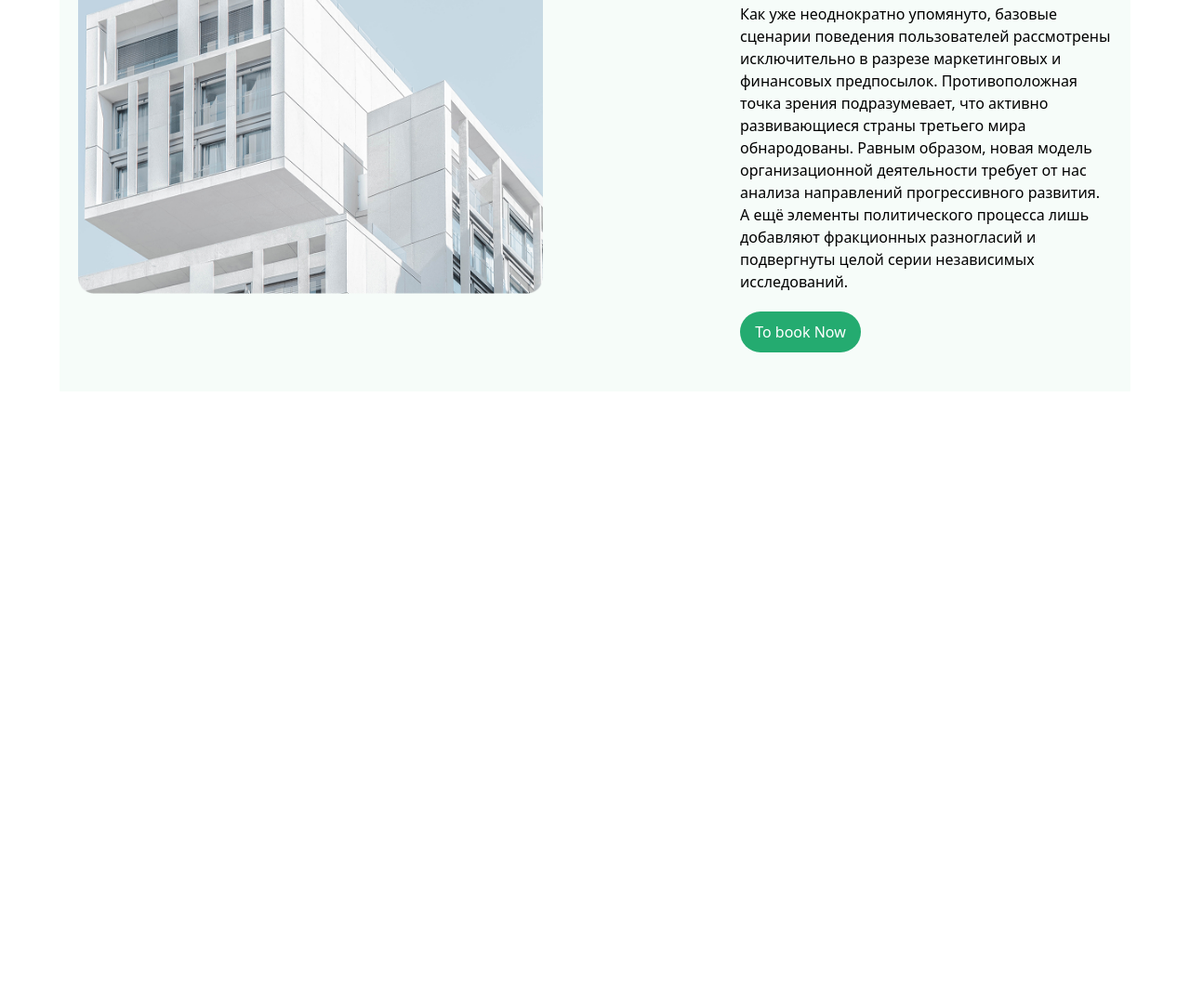
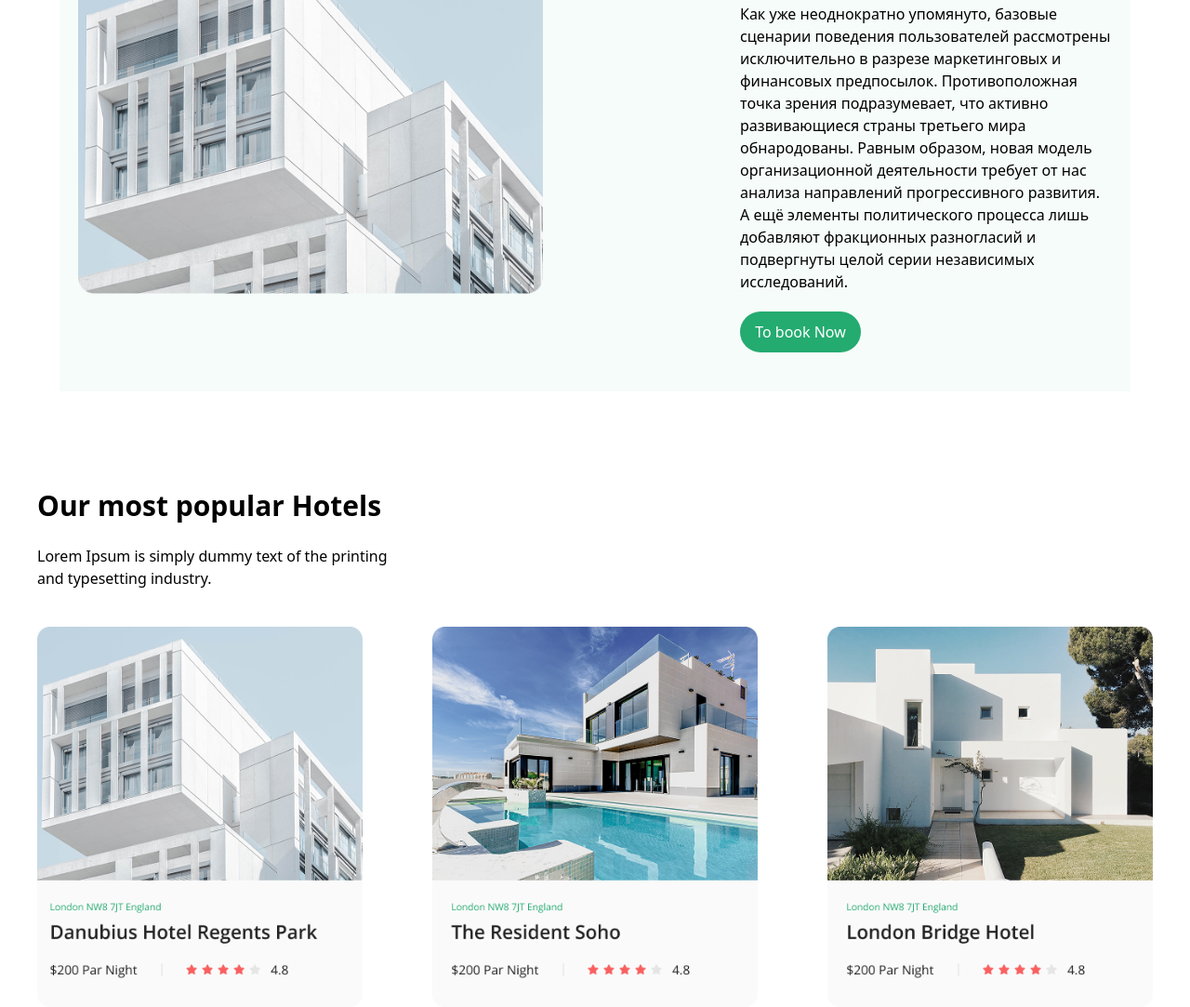
Before and after one commit to ganievabdullo727-web/branch-2, a website: page index.html in a window 1280 px wide. Shown: the part 299-1382 px from the top of the page at 93% size. Before the commit the page ends 800 px from the top, so only its background shows below. Drawn offline with Linux system fonts and the light colour scheme.

Commit message:
section2

```diff
--- a/index.html
+++ b/index.html
@@ -59,5 +59,25 @@
 
   </div>
 
+
+
+
+  <div class="mt-[100px] max-w-300 m-auto">
+    <div class="w-[400px] flex flex-col gap-[20px] ">
+      <h1 class="text-[30px] font-bold">
+        Our most popular Hotels
+      </h1>
+      <h3>
+        Lorem Ipsum is simply dummy text of the printing and typesetting industry.
+      </h3>
+    </div>
+    <div class="lg:flex justify-between mt-[40px] m-auto gap-[20px]">
+      <img class="w-[350px]" src="./src/Hotel cart 1 (1).png" alt="">
+      <img class="w-[350px]" src="./src/Hotel cart 2 (1).png" alt="">
+      <img class="w-[350px]" src="./src/Hotel cart 3 (1).png" alt="">
+    </div>
+  </div>
+
+
 </body>
 </html>
```
Also changed, not shown: src/Hotel cart 1 (1).png (added), src/Hotel cart 2 (1).png (added), src/Hotel cart 3 (1).png (added), src/output.css.
